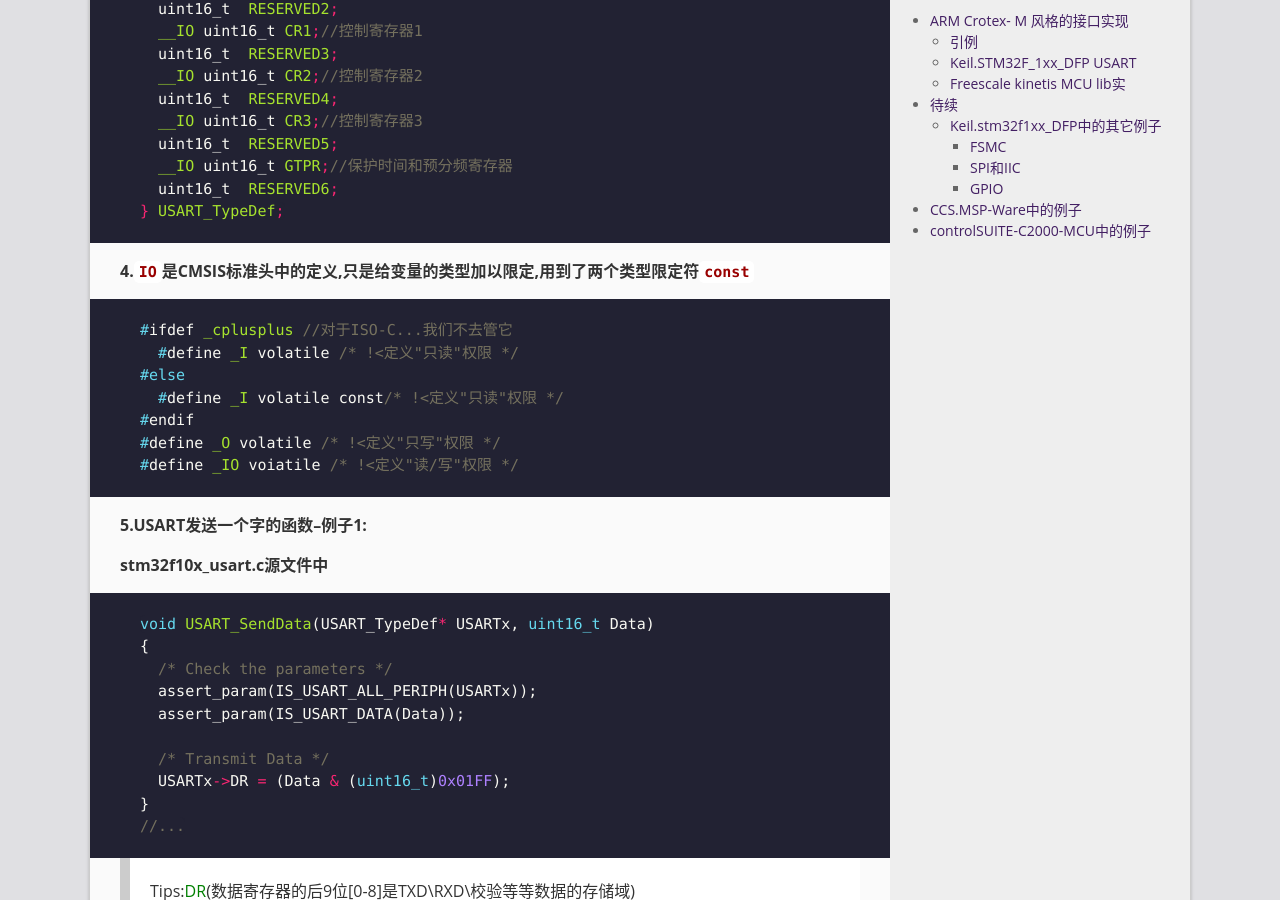
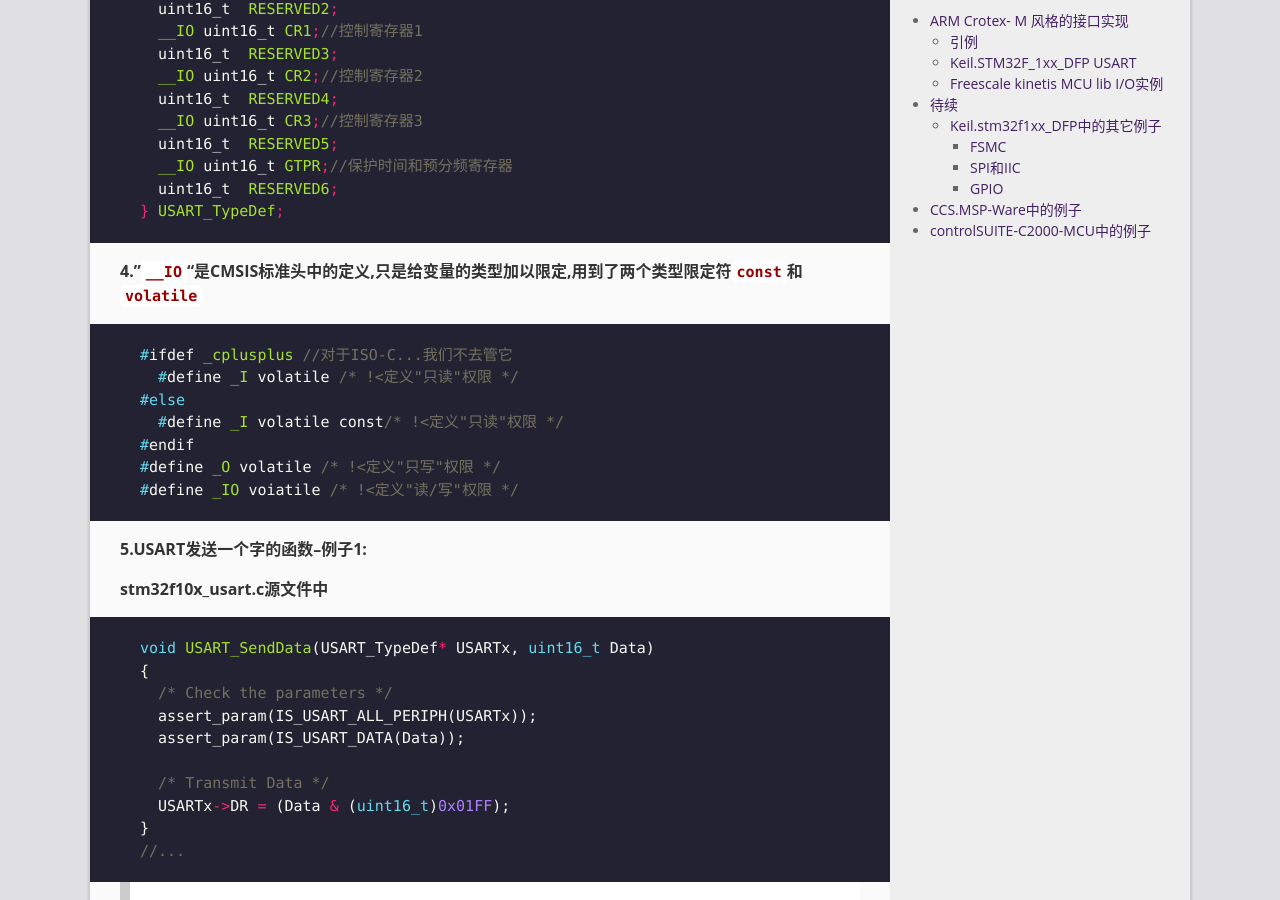
Before and after one commit to imTim12138/imTim12138.github.io, a Jekyll site: the page built from _posts/2016-04-01-i-o-peripheral-md.markdown, in a window 1280 px wide and 900 px high, scrolled down 2662 px. Built offline with Jekyll 4.4.1, drawn with Linux system fonts in a browser that asks for light colours; comment, search, counter and statistics services are not loaded; some of the changed text lies outside the part shown.

Commit message:
renew post 2016-04-01-i-o-peripheral-md.markdown

````diff
--- a/_posts/2016-04-01-i-o-peripheral-md.markdown
+++ b/_posts/2016-04-01-i-o-peripheral-md.markdown
@@ -88,7 +88,7 @@ typedef struct
 } USART_TypeDef;
 ~~~
 
-**4.`IO`是CMSIS标准头中的定义,只是给变量的类型加以限定,用到了两个类型限定符`const`**
+**4."`__IO`"是CMSIS标准头中的定义,只是给变量的类型加以限定,用到了两个类型限定符`const`和`volatile`**
 
 ```scala
 #ifdef _cplusplus //对于ISO-C...我们不去管它
@@ -167,7 +167,7 @@ FlagStatus USART_GetFlagStatus(USART_TypeDef* USARTx, uint16_t USART_FLAG)
 //...
 ```
 
-**stm32f10x_usart.h头文件中**:定义了多个标志位
+**stm32f10x_usart.h**头文件中定义了多个标志位
 
 状态寄存器的位定义:
 
@@ -201,7 +201,7 @@ FlagStatus USART_GetFlagStatus(USART_TypeDef* USARTx, uint16_t USART_FLAG)
 
 - 硬件位段操作的原子性，决定不会再因为与中断等异常共享变量而丢失数据。原因就是，中断一定会在位段操作之后再被响应。
 
-## Freescale kinetis MCU lib实
+## Freescale kinetis MCU lib I/O实例
 
 # <span style="color: red">待续</span>
 
````
